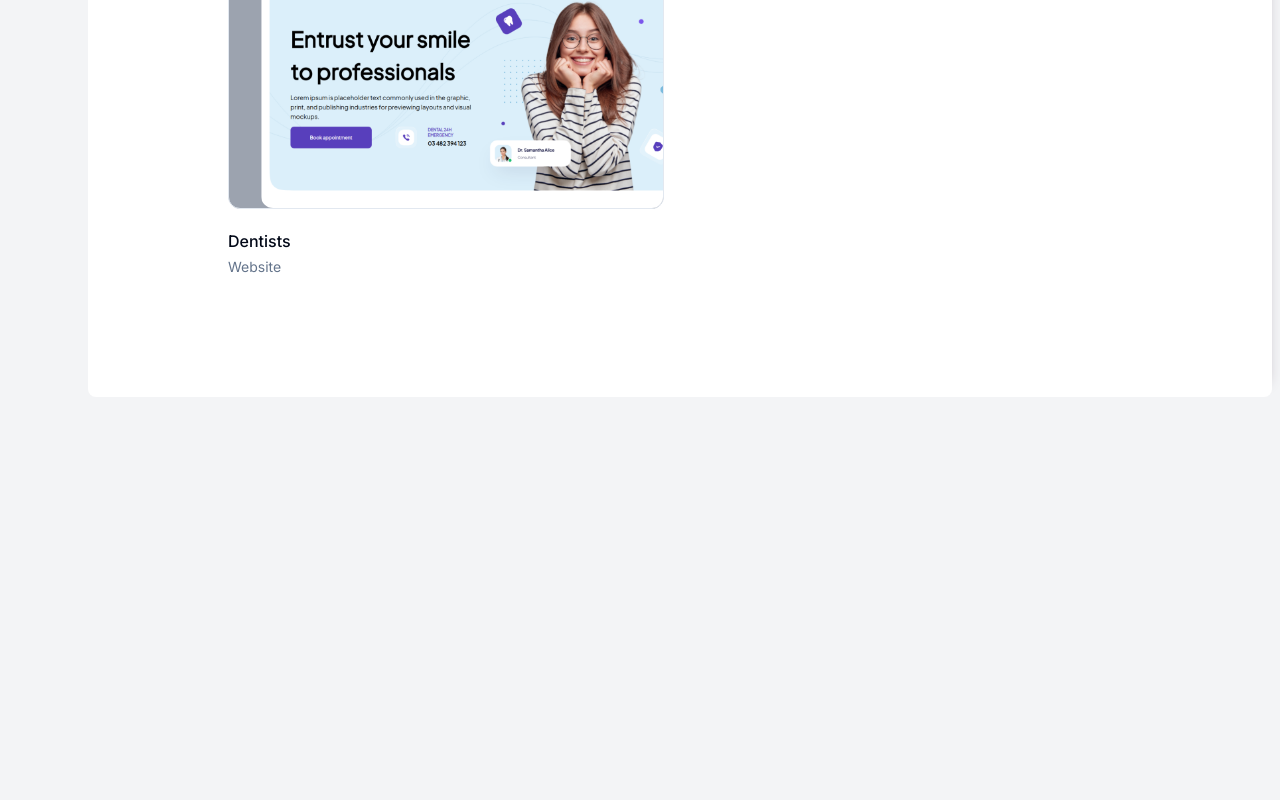
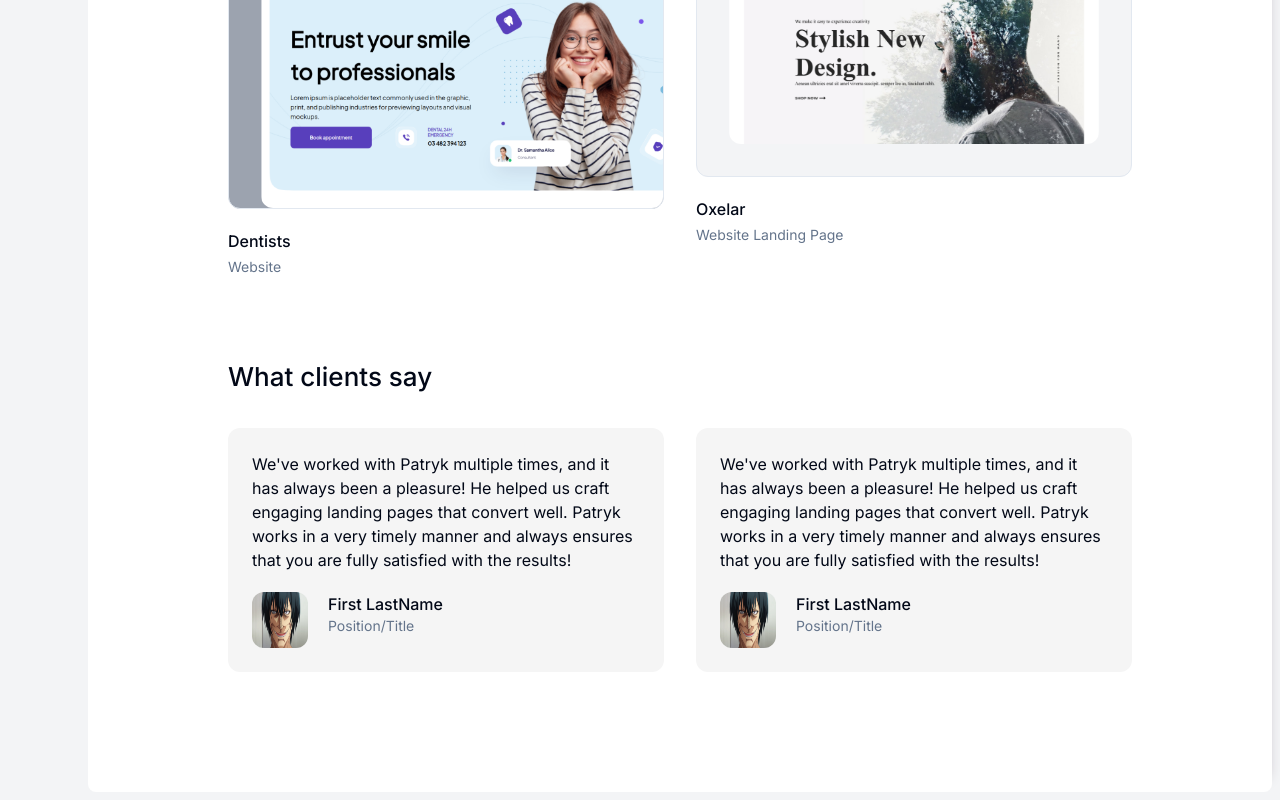
Before and after one commit to Alazar351/personal-website, a Next.js app: page / in a window 1280 px wide. Shown: the part 812-1612 px from the top of the page. Before the commit the page ends 1217 px from the top, so only its background shows below. Built offline with nearby package versions, Linux system fonts and the light colour scheme.

Commit message:
Testimony done

```diff
--- a/app/components/Nav.tsx
+++ b/app/components/Nav.tsx
@@ -27,7 +27,7 @@ import {
 } from "@/components/ui/tooltip";
 
 export default function Nav() {
-  const isDesktop = useMediaQuery("(min-width: 768px)");
+  const isDesktop = useMediaQuery("(min-width: 876px)");
   const [open, setOpen] = useState(false);
   return (
     <div className="sticky left-0 top-0 z-50 bg-[#F5F5F5]  dark:bg-[rgb(10,10,10)] md:fixed md:h-full md:w-20 2xl:w-[280px] ">
--- /dev/null
+++ b/app/components/Testimony.tsx
@@ -0,0 +1,54 @@
+import Person1 from "@/public/assets/person1.jpg";
+import Image from "next/image";
+
+export default function Testimony() {
+  return (
+    <section className="mx-auto md:w-[600px] lg:w-[720px] xl:w-[904px]">
+      <h2 className="text-[26px] font-medium">What clients say</h2>
+      <div className="mt-8 grid grid-cols-1 gap-8 lg:grid-cols-2">
+        <div className="flex flex-col gap-5 rounded-xl bg-[#F5F5F5] p-6 lg:w-[344px] xl:w-[436px]">
+          <p className=" dark:text-black">
+            We've worked with Patryk multiple times, and it has always been a
+            pleasure! He helped us craft engaging landing pages that convert
+            well. Patryk works in a very timely manner and always ensures that
+            you are fully satisfied with the results!
+          </p>
+          <div className="flex gap-5">
+            <Image
+              src={Person1}
+              alt="Image of [Person]"
+              width={56}
+              height={56}
+              className="h-14 rounded-xl"
+            />
+            <div>
+              <p className="font-medium dark:text-black">First LastName</p>
+              <p className="text-sm text-muted-foreground">Position/Title</p>
+            </div>
+          </div>
+        </div>
+        <div className="flex flex-col gap-5 rounded-xl bg-[#F5F5F5] p-6 lg:w-[344px] xl:w-[436px]">
+          <p className=" dark:text-black">
+            We've worked with Patryk multiple times, and it has always been a
+            pleasure! He helped us craft engaging landing pages that convert
+            well. Patryk works in a very timely manner and always ensures that
+            you are fully satisfied with the results!
+          </p>
+          <div className="flex gap-5">
+            <Image
+              src={Person1}
+              alt="Image of [Person]"
+              width={56}
+              height={56}
+              className="h-14 rounded-xl"
+            />
+            <div>
+              <p className="font-medium dark:text-black">First LastName</p>
+              <p className="text-sm text-muted-foreground">Position/Title</p>
+            </div>
+          </div>
+        </div>
+      </div>
+    </section>
+  );
+}
--- a/app/components/Work.tsx
+++ b/app/components/Work.tsx
@@ -1,5 +1,6 @@
 import Image from "next/image";
 import Project1 from "@/public/assets/dentists.png";
+import Project2 from "@/public/assets/oxelar.png";
 import Link from "next/link";
 export default function Work() {
   return (
@@ -11,7 +12,7 @@ export default function Work() {
             <Image
               src={Project1}
               alt="Dentists website screenshot"
-              className="ml-8 mt-14 rounded-xl  transition-transform duration-700 ease-out group-hover:scale-105"
+              className="ml-8 mt-14 rounded-xl transition-transform duration-700 ease-out group-hover:scale-105"
             />
           </div>
           <div className="mt-5 flex flex-col gap-1">
@@ -19,6 +20,21 @@ export default function Work() {
             <p className="text-sm text-muted-foreground">Website</p>
           </div>
         </Link>
+        <Link href={"#"}>
+          <div className="group overflow-clip rounded-xl border bg-gray-100 pr-16">
+            <Image
+              src={Project2}
+              alt="Dentists website screenshot"
+              className="m-8 rounded-xl transition-transform duration-700 ease-out group-hover:scale-105"
+            />
+          </div>
+          <div className="mt-5 flex flex-col gap-1">
+            <p className="font-medium">Oxelar</p>
+            <p className="text-sm text-muted-foreground">
+              Website Landing Page
+            </p>
+          </div>
+        </Link>
       </div>
     </section>
   );
--- a/app/page.tsx
+++ b/app/page.tsx
@@ -1,4 +1,5 @@
 import About from "./components/About";
+import Testimony from "./components/Testimony";
 import Work from "./components/Work";
 
 export default function Home() {
@@ -6,6 +7,7 @@ export default function Home() {
     <div className="space-y-20">
       <About />
       <Work />
+      <Testimony />
     </div>
   );
 }
```
Also changed, not shown: public/assets/oxelar.png (added), public/assets/person1.jpg (added).
